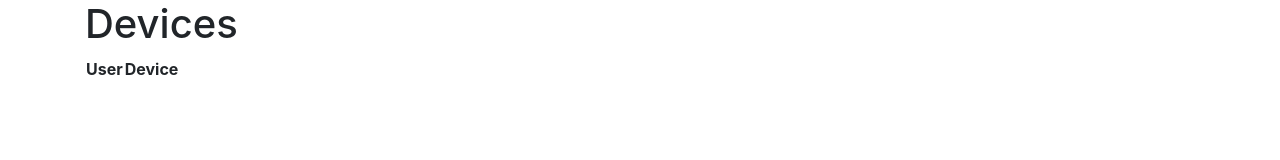
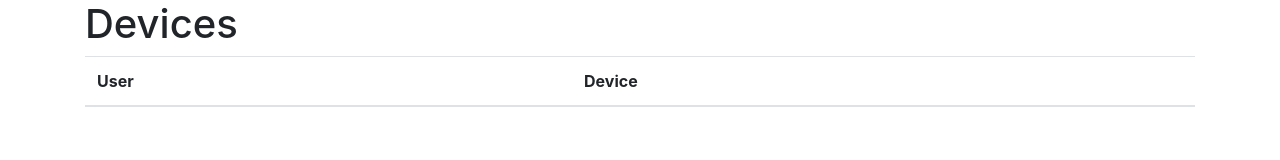
Before and after one commit to brontosaurrus/TrackMe, a website: page web/public/device-list.html in a window 1280 px wide. Drawn offline with nearby package versions, Linux system fonts and the light colour scheme.

Commit message:
UPDATE: change files

```diff
--- a/web/package.json
+++ b/web/package.json
@@ -4,6 +4,7 @@
   "description": "",
   "main": "index.js",
   "scripts": {
+  	"start": "nodemon server.js",
     "test": "echo \"Error: no test specified\" && exit 1"
   },
   "repository": {
@@ -19,5 +20,8 @@
   "dependencies": {
     "express": "^4.17.1",
     "save": "^2.4.0"
+  },
+  "devDependencies": {
+    "nodemon": "^1.19.1"
   }
 }
--- a/web/public/device-list.html
+++ b/web/public/device-list.html
@@ -22,7 +22,7 @@ n.css" />
 
     	<h1>Devices</h1>
 
-    	<table id="devices">
+    	<table id="devices" class= "table">
   			<thead>
     			<tr>
       				<th>User</th>
--- a/web/public/register-device.html
+++ b/web/public/register-device.html
@@ -9,15 +9,25 @@ TrackMe application" />
     <meta name="viewport" content="width=device-width, initial-
 scale=1.0">
     	<title>TrackMe</title>
+
+
+
    	 	<link rel="stylesheet"
 href="https://maxcdn.bootstrapcdn.com/bootstrap/4.0.0/css/bootstrap.mi
 n.css" />
 
   </head>
   <body>
+   <script
+src="https://maxcdn.bootstrapcdn.com/bootstrap/4.0.0/js/bootstrap.min.js"></script>
+
+	<script
+src="https://cdnjs.cloudflare.com/ajax/libs/popper.js/1.12.9/umd/poppe
+r.min.js"></script>
+
   	<script src="https://code.jquery.com/jquery-3.2.1.min.js"></script>
   	<div class="container">
-  		<div id="navbar"></div>
+  		//<div id="navbar"></div>
     	<h1>Register New Device</h1>
 
 
@@ -32,12 +42,7 @@ n.css" />
 	<button class="btn btn-success" id="add-device">Save</button>
 	</div>
 	<div id="footer"></div>
-    <script
-src="https://maxcdn.bootstrapcdn.com/bootstrap/4.0.0/js/bootstrap.min.js"></script>
 
-	<script
-src="https://cdnjs.cloudflare.com/ajax/libs/popper.js/1.12.9/umd/poppe
-r.min.js"></script>
 	<script src="app.js"></script>
 
   </body>
```
Also changed, not shown: 1 other file.
